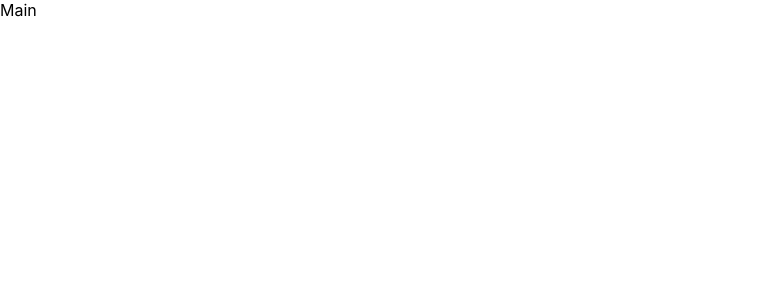
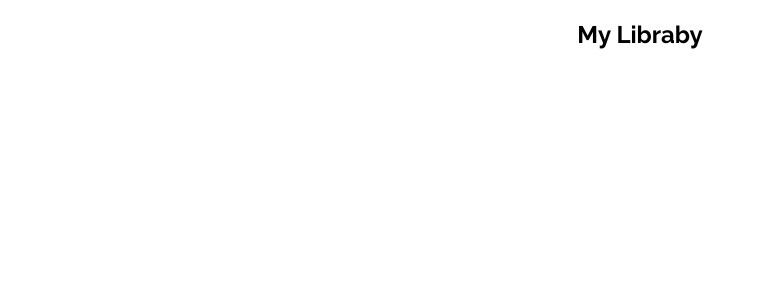
Before and after one commit to Uvindu1/librery_React_App, a React (Create React App) app: page / in a window 1280 px wide. Shown: the top 300 px of the page, without its empty margins (0-765 px from the left). Built offline with nearby package versions, Linux system fonts and the light colour scheme.

Commit message:
lib app header done

```diff
--- a/package.json
+++ b/package.json
@@ -10,7 +10,10 @@
     "@types/node": "^12.20.37",
     "@types/react": "^17.0.37",
     "@types/react-dom": "^17.0.11",
+    "bootstrap": "^5.1.3",
+    "node-sass": "^4.14.1",
     "react": "^17.0.2",
+    "react-bootstrap": "^2.0.3",
     "react-dom": "^17.0.2",
     "react-scripts": "4.0.3",
     "typescript": "^4.5.2",
--- a/src/App.tsx
+++ b/src/App.tsx
@@ -1,8 +1,14 @@
 import React from 'react';
-import Main from "./components/Main";
+import WellComeArea from "./components/WellComeArea";
+
+
+
+
 function App() {
   return (
-    <Main/>
+    <div>
+      <WellComeArea/>
+    </div>
   );
 }
 
--- /dev/null
+++ b/src/assets/styles/main.css
@@ -0,0 +1 @@
+@import "../styles/partials/wellComeHeader.css";
--- /dev/null
+++ b/src/assets/styles/partials/fonts.css
@@ -0,0 +1,5 @@
+@import url('https://fonts.googleapis.com/css2?family=Raleway:ital,wght@0,100;0,200;0,300;0,400;0,700;1,100;1,200&display=swap');
+
+body,html {
+    font-family: 'Raleway', sans-serif;
+  }
--- /dev/null
+++ b/src/assets/styles/partials/wellComeHeader.css
@@ -0,0 +1,5 @@
+@import "./fonts.css";
+
+.header h2{
+    text-align: center;
+}
--- a/src/components/Main.tsx
+++ /dev/null
@@ -1,11 +0,0 @@
-import React from 'react';
-
-const  Main =() =>{
-  return (
-    <div>
-        Main
-    </div>
-  );
-}
-
-export default Main;
--- /dev/null
+++ b/src/components/WellComeArea.tsx
@@ -0,0 +1,11 @@
+import React from "react";
+import "../../src/assets/styles/main.css";
+
+const  WellComeArea = () =>{
+    return(
+        <div className="header">
+            <h2>My Libraby</h2>
+        </div>
+    );
+}
+export default WellComeArea;
```
Also changed, not shown: src/App.css (+1 -38 lines), 2 other files (tests, documents, lock files or other folders).
